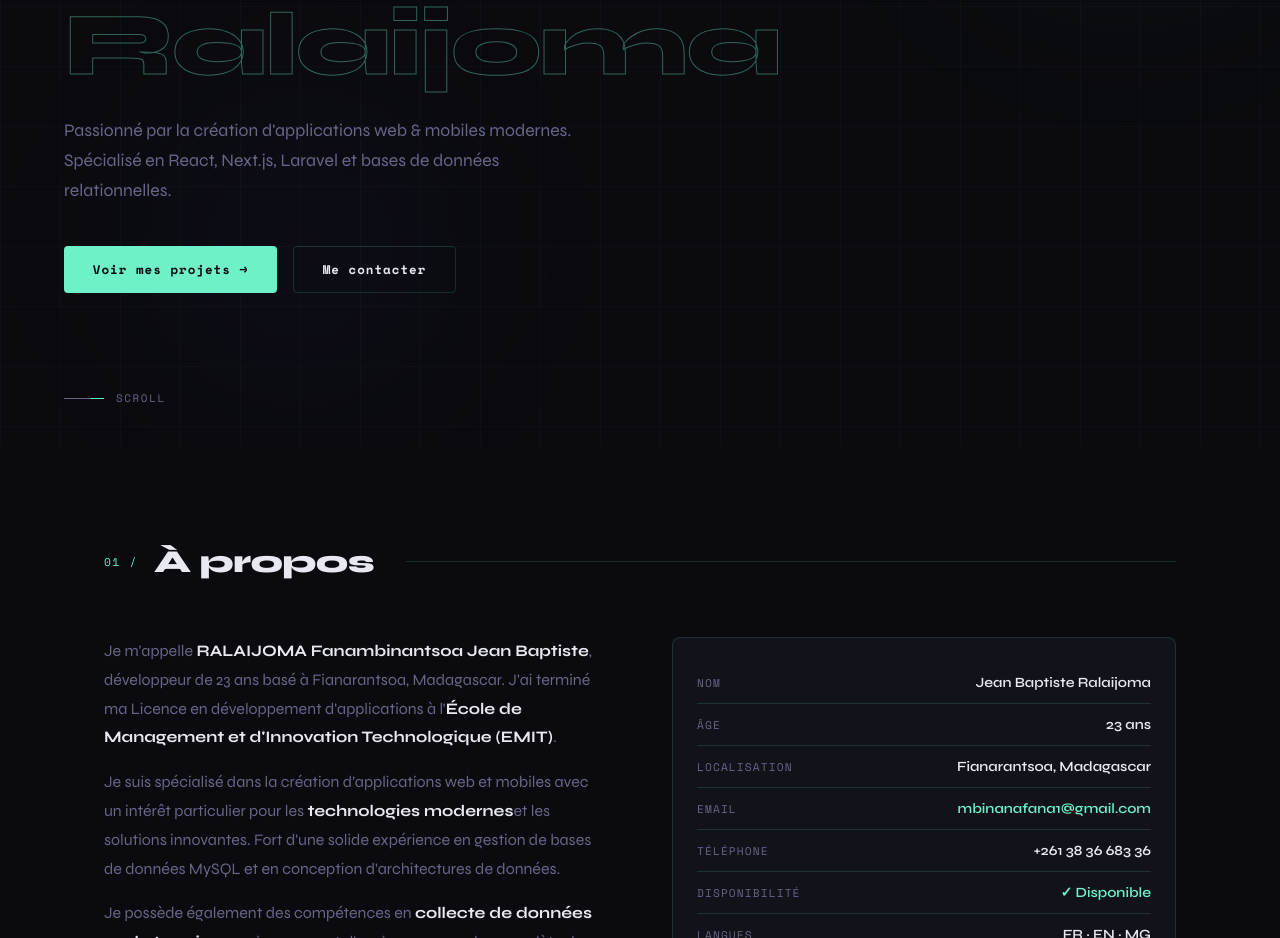
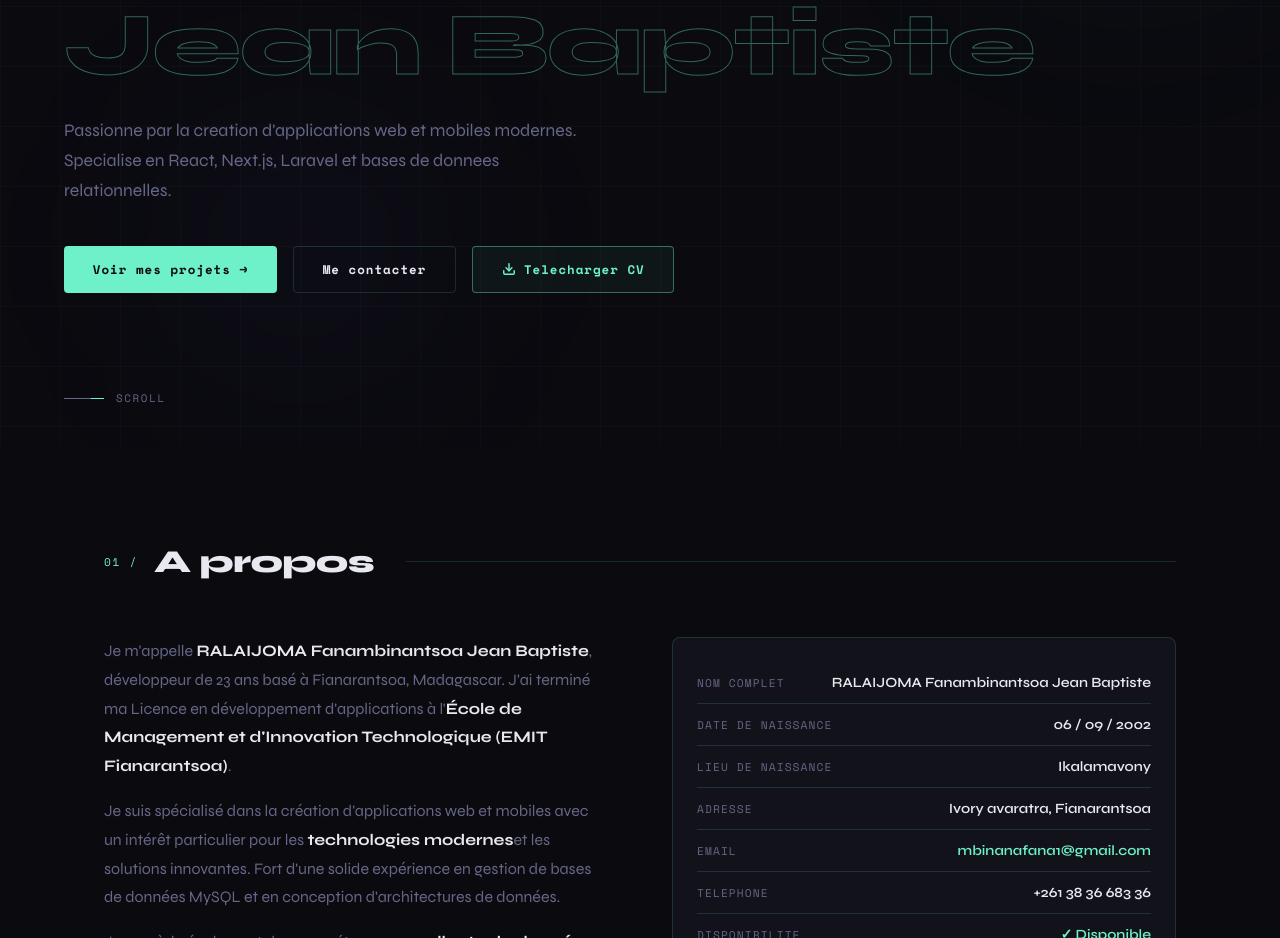
Before and after one commit to VoaybeDev/portfolio, a React (Create React App) app: page / in a window 1280 px wide. Shown: the part 354-1292 px from the top of the page. Built offline with nearby package versions, Linux system fonts and the light colour scheme.

Commit message:
ready to deploy

```diff
--- a/public/index.html
+++ b/public/index.html
@@ -1,31 +1,12 @@
-<!DOCTYPE html>
-<html lang="en">
-  <head>
-    <meta charset="utf-8" />
-    <link rel="icon" href="%PUBLIC_URL%/favicon.ico" />
-    <meta name="viewport" content="width=device-width, initial-scale=1" />
-    <meta name="theme-color" content="#000000" />
-    <meta
-      name="description"
-      content="Web site created using create-react-app"
-    />
-    <link rel="apple-touch-icon" href="%PUBLIC_URL%/logo192.png" />
-    <!--
-      manifest.json provides metadata used when your web app is installed on a
-      user's mobile device or desktop. See https://developers.google.com/web/fundamentals/web-app-manifest/
-    -->
-    <link rel="manifest" href="%PUBLIC_URL%/manifest.json" />
-    <!--
-      Notice the use of %PUBLIC_URL% in the tags above.
-      It will be replaced with the URL of the `public` folder during the build.
-      Only files inside the `public` folder can be referenced from the HTML.
-
-      Unlike "/favicon.ico" or "favicon.ico", "%PUBLIC_URL%/favicon.ico" will
-      work correctly both with client-side routing and a non-root public URL.
-      Learn how to configure a non-root public URL by running `npm run build`.
-    -->
-    <title>React App</title>
-  </head>
+<head>
+  <meta charset="utf-8" />
+  <link rel="icon" href="https://api.dicebear.com/7.x/initials/svg?seed=JB&backgroundColor=6ef0c8&textColor=0a0a0f" />
+  <meta name="viewport" content="width=device-width, initial-scale=1" />
+  <meta name="theme-color" content="#0a0a0f" />
+  <meta name="description" content="Portfolio de Jean Baptiste Ralaijoma - Développeur Full Stack React, Node.js, Laravel" />
+  <meta name="author" content="RALAIJOMA Fanambinantsoa Jean Baptiste" />
+  <title>Jean Baptiste · Développeur Full Stack</title>
+</head>
   <body>
     <noscript>You need to enable JavaScript to run this app.</noscript>
     <div id="root"></div>
--- a/src/components/About.js
+++ b/src/components/About.js
@@ -4,17 +4,16 @@ export default function About() {
       <div className="section-wrapper">
         <div className="section-header">
           <span className="section-num">01 /</span>
-          <h2 className="section-title">À propos</h2>
+          <h2 className="section-title">A propos</h2>
           <div className="section-line" />
         </div>
-
         <div className="about-grid">
           <div className="about-text">
             <p>
               Je m'appelle <strong>RALAIJOMA Fanambinantsoa Jean Baptiste</strong>,
               développeur de 23 ans basé à Fianarantsoa, Madagascar. J'ai terminé
               ma Licence en développement d'applications à l'
-              <strong>École de Management et d'Innovation Technologique (EMIT)</strong>.
+              <strong>École de Management et d'Innovation Technologique (EMIT Fianarantsoa)</strong>.
             </p>
             <p>
               Je suis spécialisé dans la création d'applications web et mobiles
@@ -29,27 +28,25 @@ export default function About() {
               collecte à leur exploitation.
             </p>
           </div>
-
           <div className="info-card">
             {[
-              { key: 'Nom',          val: 'Jean Baptiste Ralaijoma'                },
-              { key: 'Âge',          val: '23 ans'                                 },
-              { key: 'Localisation', val: 'Fianarantsoa, Madagascar'               },
-              { key: 'Email',        val: 'mbinanafana1@gmail.com', isLink: true   },
-              { key: 'Téléphone',    val: '+261 38 36 683 36'                       },
-              { key: 'Disponibilité',val: '✓ Disponible', highlight: true          },
-              { key: 'Langues',      val: 'FR · EN · MG'                           },
-            ].map(r => (
+              { key: 'Nom complet', val: 'RALAIJOMA Fanambinantsoa Jean Baptiste' },
+              { key: 'Date de naissance', val: '06 / 09 / 2002' },
+              { key: 'Lieu de naissance', val: 'Ikalamavony' },
+              { key: 'Adresse', val: 'Ivory avaratra, Fianarantsoa' },
+              { key: 'Email', val: 'mbinanafana1@gmail.com', isLink: true },
+              { key: 'Telephone', val: '+261 38 36 683 36' },
+              { key: 'Disponibilite', val: '✓ Disponible', highlight: true },
+              { key: 'Langues', val: 'FR · EN · MG' },
+            ].map((r) => (
               <div className="info-row" key={r.key}>
                 <span className="info-key">{r.key}</span>
                 {r.isLink ? (
                   <span className="info-val">
-                    <a href={`mailto:${r.val}`}>{r.val}</a>
+                    <a href={'mailto:' + r.val}>{r.val}</a>
                   </span>
                 ) : (
-                  <span className={`info-val${r.highlight ? ' available' : ''}`}>
-                    {r.val}
-                  </span>
+                  <span className={'info-val' + (r.highlight ? ' available' : '')}>{r.val}</span>
                 )}
               </div>
             ))}
--- a/src/components/Footer.js
+++ b/src/components/Footer.js
@@ -1,7 +1,13 @@
 export default function Footer() {
   return (
     <footer className="footer">
-      <p>© 2025 <span>Jean Baptiste Ralaijoma</span> · Fait avec passion</p>
+      <p>© 2025 <span>Jean Baptiste Ralaijoma</span></p>
+      <a href="https://github.com/VoaybeDev" target="_blank" rel="noreferrer" style={{ display: 'flex', alignItems: 'center', gap: '0.5rem', textDecoration: 'none', color: 'var(--muted)', fontFamily: 'Space Mono', fontSize: '0.7rem', transition: 'color 0.2s' }}
+        onMouseOver={(e) => { e.currentTarget.style.color = 'var(--accent)'; }}
+        onMouseOut={(e) => { e.currentTarget.style.color = 'var(--muted)'; }}>
+        <img src="https://cdn.jsdelivr.net/gh/devicons/devicon/icons/github/github-original.svg" alt="GitHub" width="18" height="18" style={{ filter: 'invert(1)', opacity: '0.7' }} />
+        github.com/VoaybeDev
+      </a>
       <p>Fianarantsoa, Madagascar 🇲🇬</p>
     </footer>
   );
--- a/src/components/Hero.js
+++ b/src/components/Hero.js
@@ -1,35 +1,72 @@
 export default function Hero() {
+  const cvStyle = {
+    display: 'inline-flex',
+    alignItems: 'center',
+    gap: '0.5rem',
+    padding: '0.8rem 1.8rem',
+    fontFamily: 'Space Mono, monospace',
+    fontSize: '0.78rem',
+    fontWeight: '700',
+    letterSpacing: '0.08em',
+    textDecoration: 'none',
+    borderRadius: '4px',
+    border: '1px solid rgba(110,240,200,0.4)',
+    color: 'var(--accent)',
+    background: 'rgba(110,240,200,0.05)',
+    transition: 'all 0.25s',
+    cursor: 'none',
+  };
+
+  const handleOver = (e) => {
+    e.currentTarget.style.background = 'rgba(110,240,200,0.12)';
+    e.currentTarget.style.borderColor = 'var(--accent)';
+    e.currentTarget.style.transform = 'translateY(-2px)';
+    e.currentTarget.style.boxShadow = '0 8px 24px rgba(110,240,200,0.15)';
+  };
+
+  const handleOut = (e) => {
+    e.currentTarget.style.background = 'rgba(110,240,200,0.05)';
+    e.currentTarget.style.borderColor = 'rgba(110,240,200,0.4)';
+    e.currentTarget.style.transform = 'translateY(0)';
+    e.currentTarget.style.boxShadow = 'none';
+  };
+
   return (
     <section id="hero">
       <div className="hero-bg-circle c1" />
       <div className="hero-bg-circle c2" />
-
       <div className="hero-content">
-        <div className="hero-tag">Développeur Full Stack</div>
+        <div className="hero-tag">Developpeur Full Stack</div>
         <h1 className="hero-name">
-          Jean Baptiste<br /><span>Ralaijoma</span>
+          Fanambinantsoa<br /><span>Jean Baptiste</span>
         </h1>
         <p className="hero-desc">
-          Passionné par la création d'applications web & mobiles modernes.
-          Spécialisé en React, Next.js, Laravel et bases de données relationnelles.
+          Passionne par la creation d'applications web et mobiles modernes.
+          Specialise en React, Next.js, Laravel et bases de donnees relationnelles.
         </p>
         <div className="hero-actions">
           <a href="#projects" className="btn btn-primary">Voir mes projets →</a>
-          <a href="#contact"  className="btn btn-outline">Me contacter</a>
+          <a href="#contact" className="btn btn-outline">Me contacter</a>
+          <a href="/cv-jean-baptiste.pdf" download="CV-Jean-Baptiste-Ralaijoma.pdf" style={cvStyle} onMouseOver={handleOver} onMouseOut={handleOut}>
+            <svg width="14" height="14" viewBox="0 0 24 24" fill="none" stroke="currentColor" strokeWidth="2.5" strokeLinecap="round" strokeLinejoin="round">
+              <path d="M21 15v4a2 2 0 0 1-2 2H5a2 2 0 0 1-2-2v-4" />
+              <polyline points="7 10 12 15 17 10" />
+              <line x1="12" y1="15" x2="12" y2="3" />
+            </svg>
+            Telecharger CV
+          </a>
         </div>
       </div>
-
       <div className="hero-scroll">
         <div className="scroll-line" />
         Scroll
       </div>
-
       <div className="hero-stats">
         {[
-          { num: '3+', label: "Ans d'expérience" },
-          { num: '6+', label: 'Projets déployés'  },
-          { num: '3',  label: 'Langues parlées'   },
-        ].map(s => (
+          { num: '23', label: 'Ans' },
+          { num: '6+', label: 'Projets deployes' },
+          { num: '3', label: 'Langues parlees' },
+        ].map((s) => (
           <div className="stat-item" key={s.label}>
             <span className="stat-num">{s.num}</span>
             <span className="stat-label">{s.label}</span>
--- a/src/components/Projects.js
+++ b/src/components/Projects.js
@@ -2,42 +2,42 @@ const projects = [
   {
     icon: '💬',
     name: 'Real-Time Chat App',
-    desc: 'Application de messagerie instantanee avec notifications en temps reel.',
+    desc: 'Application de messagerie instantanee avec notifications en temps reel et authentification securisee.',
     stack: ['React', 'Node.js', 'Socket.io', 'MongoDB'],
     url: 'https://real-time-chat-app-nine-vert.vercel.app',
   },
   {
     icon: '🖼',
     name: 'BG Remover',
-    desc: 'Outil de suppression d arriere-plan par intelligence artificielle.',
+    desc: 'Outil de suppression d arriere-plan par intelligence artificielle, export PNG transparent.',
     stack: ['React', 'Remove.bg API', 'Tailwind'],
     url: 'https://bg-remover-mu-teal.vercel.app',
   },
   {
     icon: '📷',
     name: 'QR and Barcode Converter',
-    desc: 'Generateur et lecteur de QR codes et codes-barres, export PNG et SVG.',
+    desc: 'Generateur et lecteur de QR codes et codes-barres, export PNG et SVG, scan via camera.',
     stack: ['React', 'qrcode.react', 'ZXing'],
     url: 'https://qr-bar-code-converter-6ypr.vercel.app',
   },
   {
     icon: '✅',
     name: 'Todo List App',
-    desc: 'Gestionnaire de taches avec categories, priorites et persistance locale.',
+    desc: 'Gestionnaire de taches avec categories, priorites, filtres et persistance locale.',
     stack: ['React', 'localStorage', 'CSS'],
     url: 'https://todo-list-app-drab-kappa.vercel.app',
   },
   {
     icon: '📝',
     name: 'Blog App',
-    desc: 'Plateforme de blog full-stack avec creation articles et authentification.',
+    desc: 'Plateforme de blog full-stack avec creation articles, authentification et commentaires.',
     stack: ['React', 'Node.js', 'MySQL', 'Express'],
     url: 'https://blog-app-five-mu-65.vercel.app',
   },
   {
     icon: '💰',
     name: 'Budget Tracker',
-    desc: 'Application de suivi budgetaire avec graphiques et rapport mensuel.',
+    desc: 'Suivi budgetaire avec graphiques interactifs, categories de depenses et rapport mensuel.',
     stack: ['React', 'Chart.js', 'localStorage'],
     url: 'https://budget-tracker-alpha-two.vercel.app',
   },
--- a/src/components/Skills.js
+++ b/src/components/Skills.js
@@ -17,6 +17,7 @@ const categories = [
       { name: 'PHP', logo: 'https://cdn.jsdelivr.net/gh/devicons/devicon/icons/php/php-original.svg' },
       { name: 'Laravel', logo: 'https://cdn.jsdelivr.net/gh/devicons/devicon@latest/icons/laravel/laravel-original.svg' },
       { name: 'Java', logo: 'https://cdn.jsdelivr.net/gh/devicons/devicon/icons/java/java-original.svg' },
+      { name: 'Python', logo: 'https://cdn.jsdelivr.net/gh/devicons/devicon/icons/python/python-original.svg' },
       { name: 'C#', logo: 'https://cdn.jsdelivr.net/gh/devicons/devicon/icons/csharp/csharp-original.svg' },
       { name: 'Express', logo: 'https://cdn.jsdelivr.net/gh/devicons/devicon/icons/express/express-original.svg' },
     ],
@@ -58,11 +59,24 @@ export default function Skills() {
               <div className="skill-tags" style={{ gap: '1rem' }}>
                 {cat.skills.map((skill) => (
                   <div key={skill.name} className="skill-logo-item" title={skill.name}>
-                    <img src={skill.logo} alt={skill.name} width="36" height="36" style={{ filter: 'brightness(0.9)', transition: 'transform 0.2s, filter 0.2s' }}
-                      onMouseOver={(e) => { e.currentTarget.style.transform = 'scale(1.2)'; e.currentTarget.style.filter = 'brightness(1) drop-shadow(0 0 6px rgba(110,240,200,0.6))'; }}
-                      onMouseOut={(e) => { e.currentTarget.style.transform = 'scale(1)'; e.currentTarget.style.filter = 'brightness(0.9)'; }}
+                    <img
+                      src={skill.logo}
+                      alt={skill.name}
+                      width="36"
+                      height="36"
+                      style={{ filter: 'brightness(0.9)', transition: 'transform 0.2s, filter 0.2s' }}
+                      onMouseOver={(e) => {
+                        e.currentTarget.style.transform = 'scale(1.2)';
+                        e.currentTarget.style.filter = 'brightness(1) drop-shadow(0 0 6px rgba(110,240,200,0.6))';
+                      }}
+                      onMouseOut={(e) => {
+                        e.currentTarget.style.transform = 'scale(1)';
+                        e.currentTarget.style.filter = 'brightness(0.9)';
+                      }}
                     />
-                    <span style={{ fontSize: '0.65rem', color: 'var(--muted)', fontFamily: 'Space Mono', marginTop: '0.3rem' }}>{skill.name}</span>
+                    <span style={{ fontSize: '0.65rem', color: 'var(--muted)', fontFamily: 'Space Mono', marginTop: '0.3rem' }}>
+                      {skill.name}
+                    </span>
                   </div>
                 ))}
               </div>
```
Also changed, not shown: 1 other file (tests, documents, lock files or other folders).
